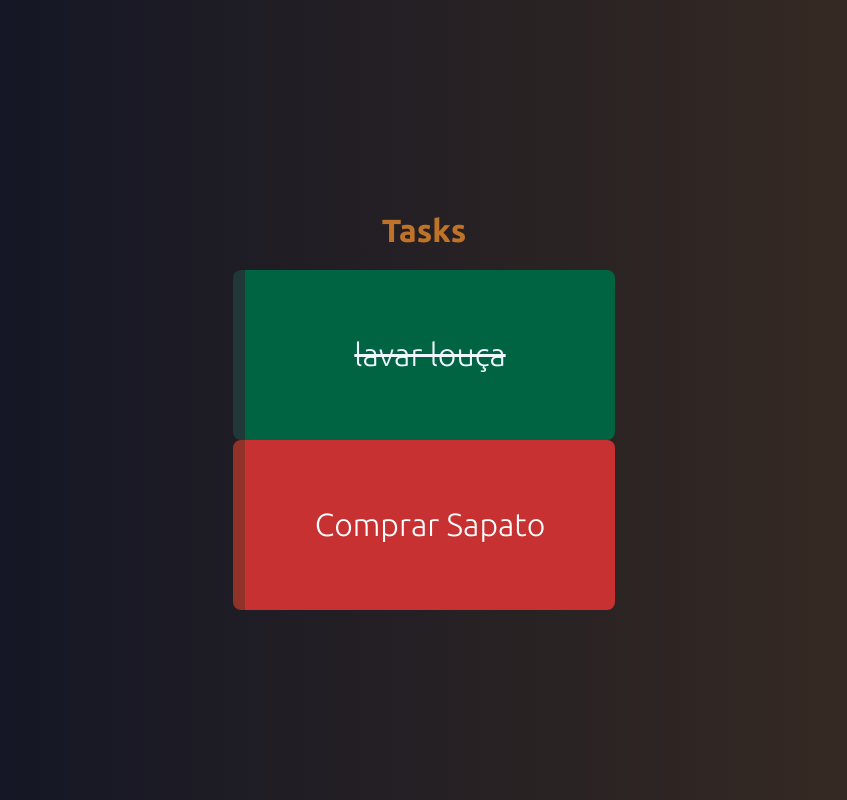
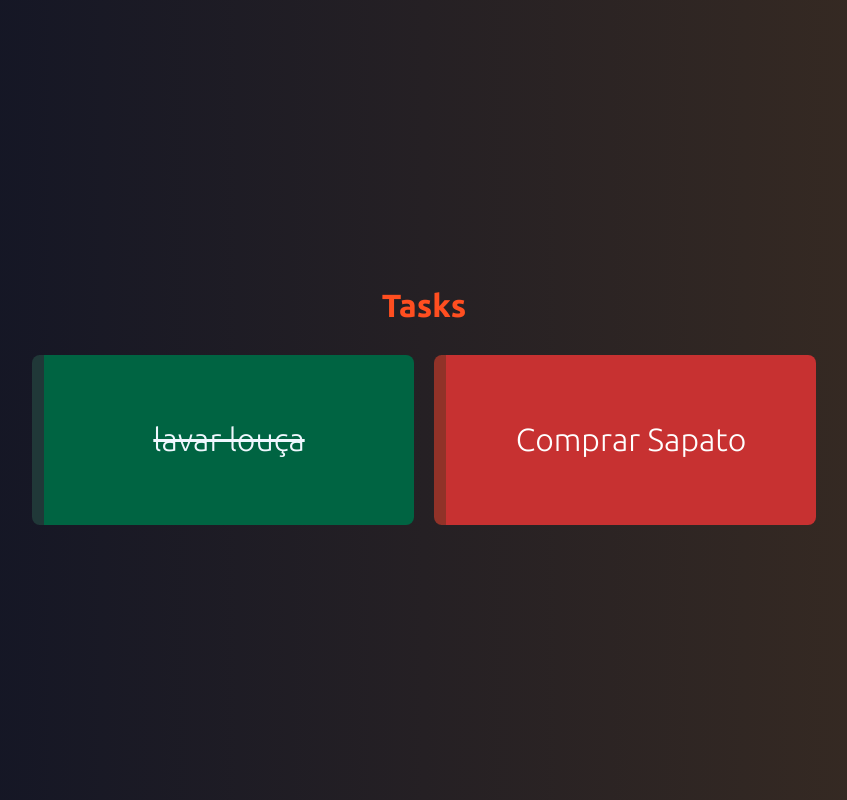
Before and after one commit to NihilLeaf/Todo-List-Vue, a Vue app: page / in a window 1280 px wide. Shown: the whole page, without its empty margins (216-1063 px from the left). Built offline with nearby package versions, Linux system fonts and the light colour scheme.

Commit message:
TaskGrid Component fineshed

```diff
--- a/src/App.vue
+++ b/src/App.vue
@@ -16,8 +16,8 @@ export default {
   data() {
     return {
       tasks: [
-        {name: 'lavar louça', pending: false},
-        {name: 'Comprar Sapato', pending: true}
+        { name: 'lavar louça', pending: false },
+        { name: 'Comprar Sapato', pending: true }
       ]
     }
   }
@@ -42,6 +42,7 @@ body {
   background-image: linear-gradient(to right, #0d1226,
       #3d2e22);
   overflow-x: hidden;
-  color: #bf7329;
+  color:
+    #ff4e20;
 }
 </style>
--- a/src/components/TaskGrid.vue
+++ b/src/components/TaskGrid.vue
@@ -1,9 +1,10 @@
 <template>
-    <div class="task-grid">
+    <div class="taskGrid" v-if="tasks.length">
         <template>
             <Task v-for="task in tasks" :key="task.name" :task="task" />
         </template>
     </div>
+    <p v-else class="no-task"> Sem Tarefas </p>
 </template>
 
 <script>
@@ -23,6 +24,20 @@ export default {
 }
 </script>
 
-<style>
+<style scoped>
+.taskGrid {
+    display: flex;
+    justify-content: center;
+    flex-wrap: wrap;
+}
+
+.taskGrid .task {
+    margin: 10px;
+}
+
+.no-task {
+    color: #AAA;
+    font-size: 1.7rem;
+}
 
 </style>
```
